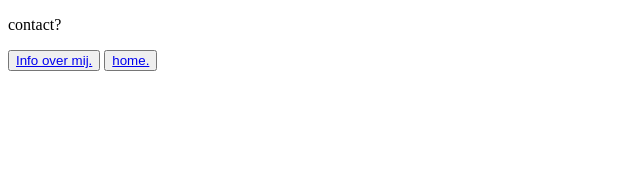
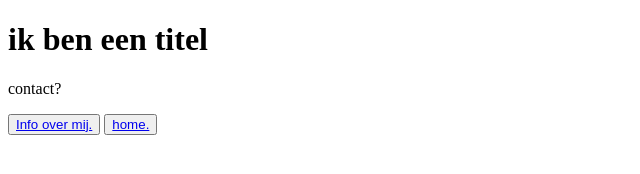
Before and after one commit to 2010joukebos/klant-demo-websit, a plain HTML site: page contact.html in a window 1280 px wide. Shown: the whole page, without its empty margins (0-640 px from the left). Drawn offline with Linux system fonts and the light colour scheme.

Commit message:
niewe titel op pagina 1

```diff
--- a/contact.html
+++ b/contact.html
@@ -7,6 +7,7 @@
     <title>Document</title>
 </head>
 <body>
+    <h1>ik ben een titel</h1>
     <div>
     <p>contact?</p>
     </div>
```
